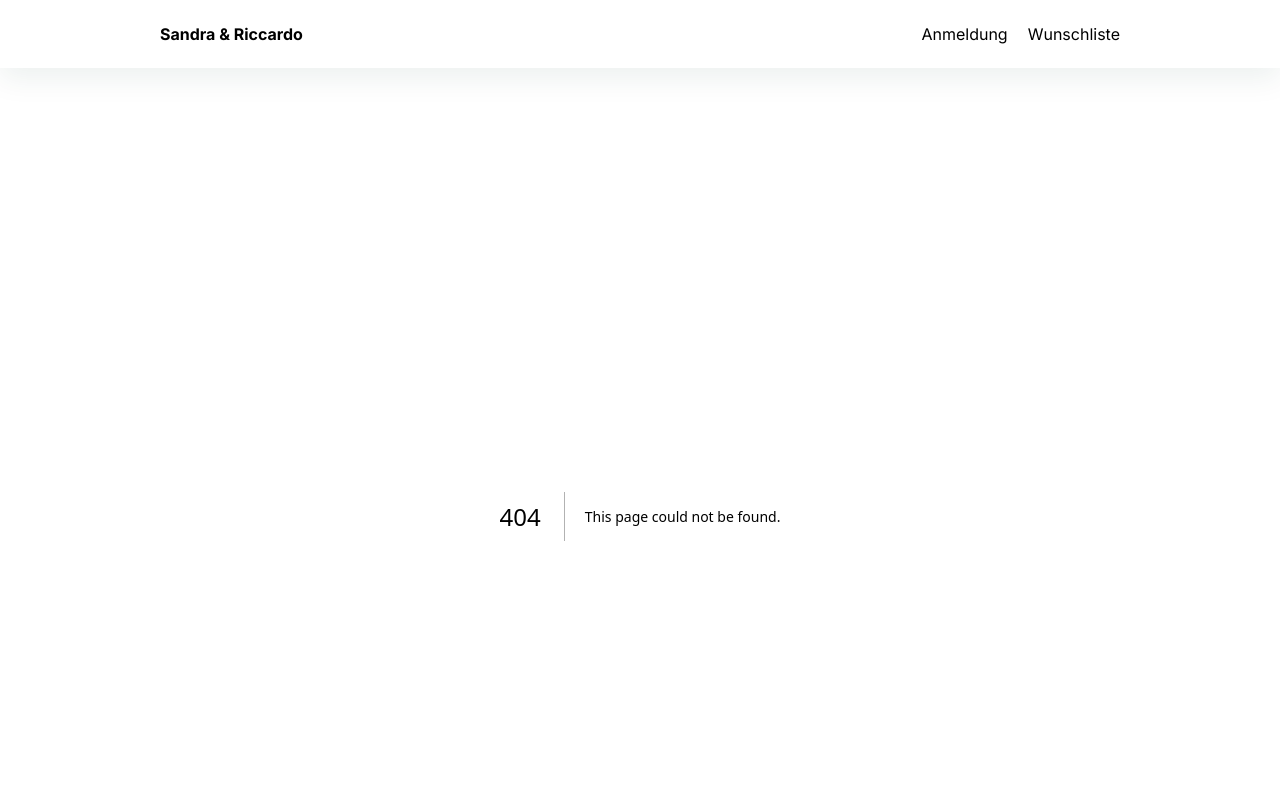
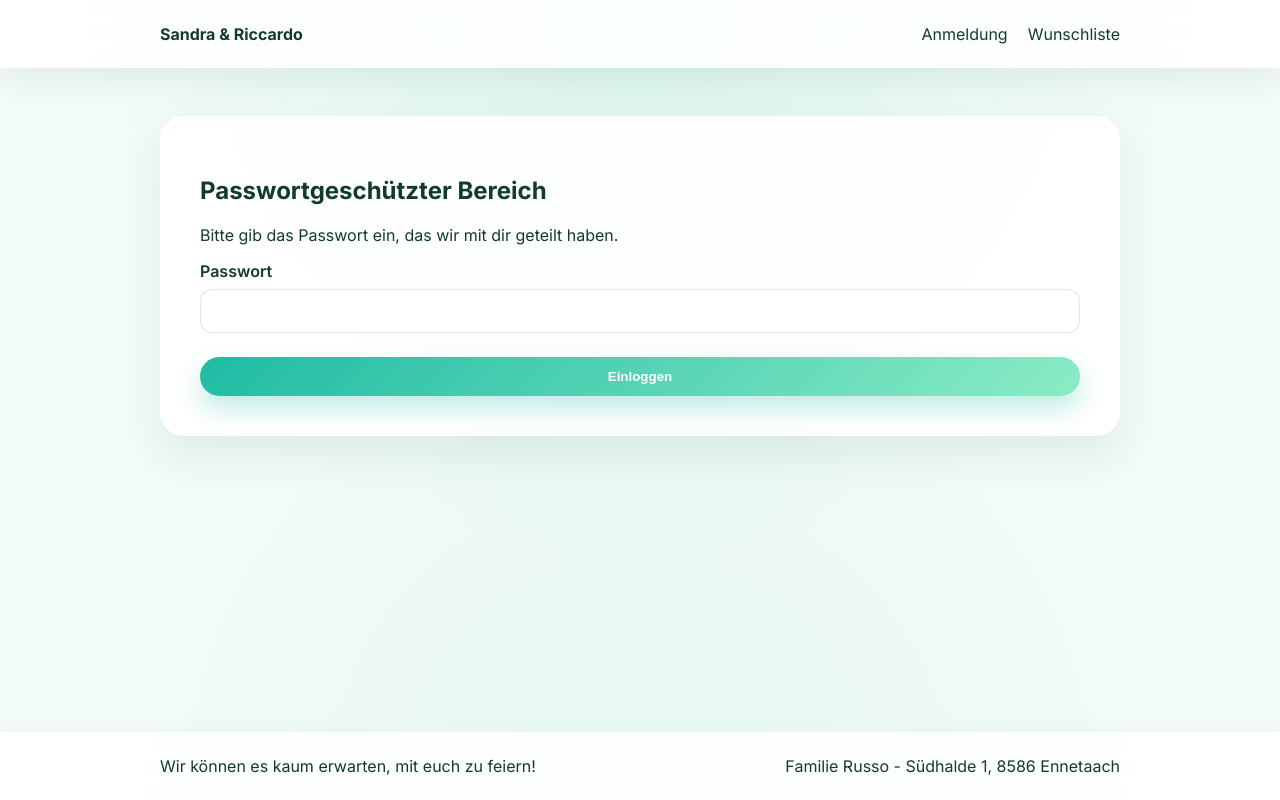
Before and after one commit to russo1337/wedding-page, a Next.js app: page /login in a window 1280 px wide. Before the commit this address had no page. Shown: the top 800 px of the page. Built offline with nearby package versions, Linux system fonts and the light colour scheme.

Commit message:
adds password

```diff
--- /dev/null
+++ b/app/login/page.js
@@ -0,0 +1,95 @@
+import { cookies } from "next/headers";
+import { redirect } from "next/navigation";
+
+export const metadata = {
+  title: "Passwortschutz",
+  description: "Bitte gib das Passwort ein, um auf die Seite zuzugreifen."
+};
+
+function sanitizeRedirect(target) {
+  if (!target || typeof target !== "string") {
+    return "/";
+  }
+
+  if (!target.startsWith("/") || target.startsWith("//")) {
+    return "/";
+  }
+
+  return target;
+}
+
+export default function LoginPage({ searchParams }) {
+  const showError = searchParams?.error === "1";
+  const configError = searchParams?.error === "config";
+  const redirectTo = sanitizeRedirect(searchParams?.from);
+
+  async function authenticate(formData) {
+    "use server";
+
+    const submittedPassword = formData.get("password")?.toString() ?? "";
+    const expectedPassword = process.env.SITE_PASSWORD;
+    const redirectTarget = sanitizeRedirect(formData.get("redirectTo")?.toString());
+
+    if (!expectedPassword) {
+      const params = new URLSearchParams({ error: "config" });
+
+      if (redirectTarget && redirectTarget !== "/") {
+        params.set("from", redirectTarget);
+      }
+
+      redirect(`/login?${params.toString()}`);
+    }
+
+    if (submittedPassword === expectedPassword) {
+      cookies().set({
+        name: "wedding-auth",
+        value: "granted",
+        httpOnly: true,
+        sameSite: "lax",
+        secure: process.env.NODE_ENV === "production",
+        path: "/",
+        maxAge: 60 * 60 * 24 * 30 // 30 Tage Zugriff
+      });
+
+      redirect(redirectTarget);
+    }
+
+    const params = new URLSearchParams({ error: "1" });
+
+    if (redirectTarget && redirectTarget !== "/") {
+      params.set("from", redirectTarget);
+    }
+
+    redirect(`/login?${params.toString()}`);
+  }
+
+  return (
+    <section>
+      <h1>Passwortgeschützter Bereich</h1>
+      <p>Bitte gib das Passwort ein, das wir mit dir geteilt haben.</p>
+      <form action={authenticate}>
+        <input type="hidden" name="redirectTo" value={redirectTo} />
+        <label htmlFor="password">
+          <span>Passwort</span>
+          <input
+            id="password"
+            name="password"
+            type="password"
+            autoComplete="current-password"
+            required
+          />
+        </label>
+
+        {showError && (
+          <p className="feedback error">Das Passwort war leider nicht korrekt. Bitte versuch es noch einmal.</p>
+        )}
+
+        {configError && (
+          <p className="feedback error">Es ist noch kein Passwort hinterlegt. Bitte ergänze die Variable SITE_PASSWORD.</p>
+        )}
+
+        <button type="submit">Einloggen</button>
+      </form>
+    </section>
+  );
+}
```
Also changed, not shown: middleware.js (added, +60 -0 lines).
